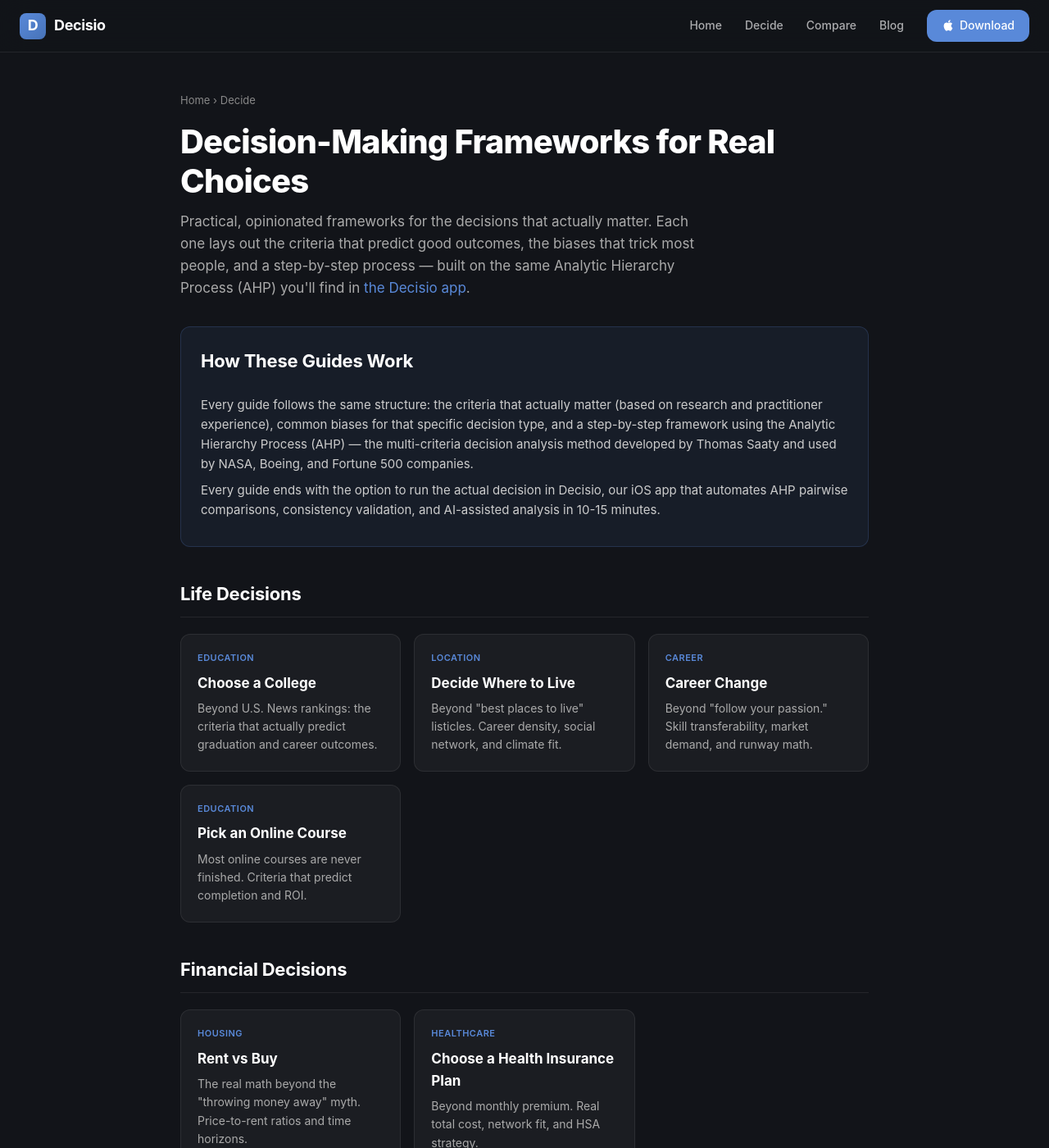
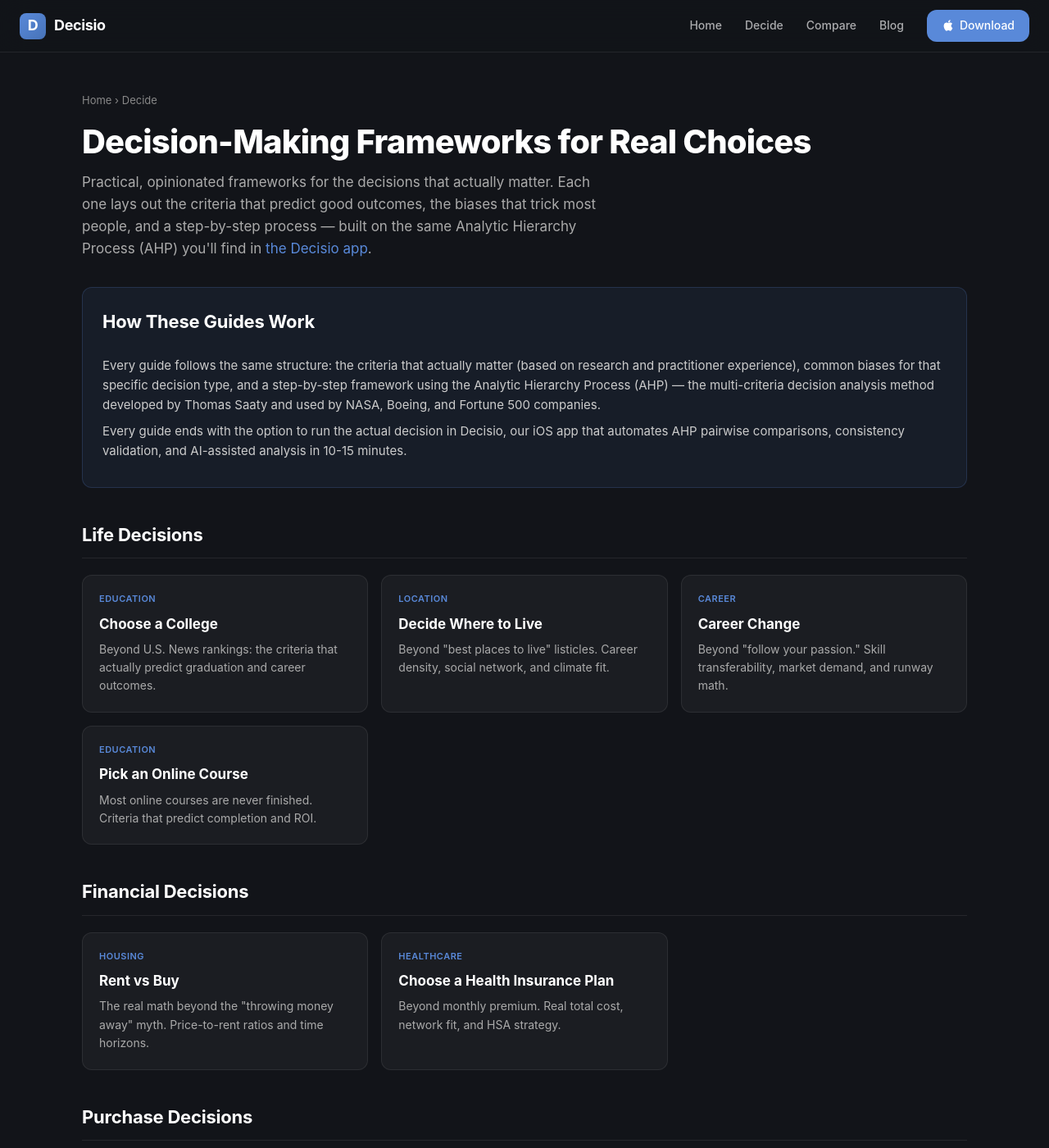
Before and after one commit to decisio-app/decisio-app.github.io, a Jekyll site: the page built from decide/index.html, in a window 1280 px wide and 1400 px high. Shown: the whole window at 82% size. Built offline with Jekyll 4.4.1, drawn with Linux system fonts in a browser that asks for light colours.

Commit message:
fix(layout): widen /decide and /compare hub containers to 1120px (match home)

```diff
--- a/compare/index.html
+++ b/compare/index.html
@@ -13,7 +13,7 @@
 a{color:#5989D9;text-decoration:none}
 a:hover{text-decoration:underline}
 
-.container{max-width:900px;margin:0 auto;padding:24px 20px}
+.container{max-width:1120px;margin:0 auto;padding:24px 20px}
 
 h1{font-size:32px;font-weight:800;color:#fff;margin:48px 0 16px;text-align:center}
 .subtitle{text-align:center;color:#999;font-size:18px;margin-bottom:48px}
```
Also changed, not shown: decide/index.html (+1 -1 lines).
